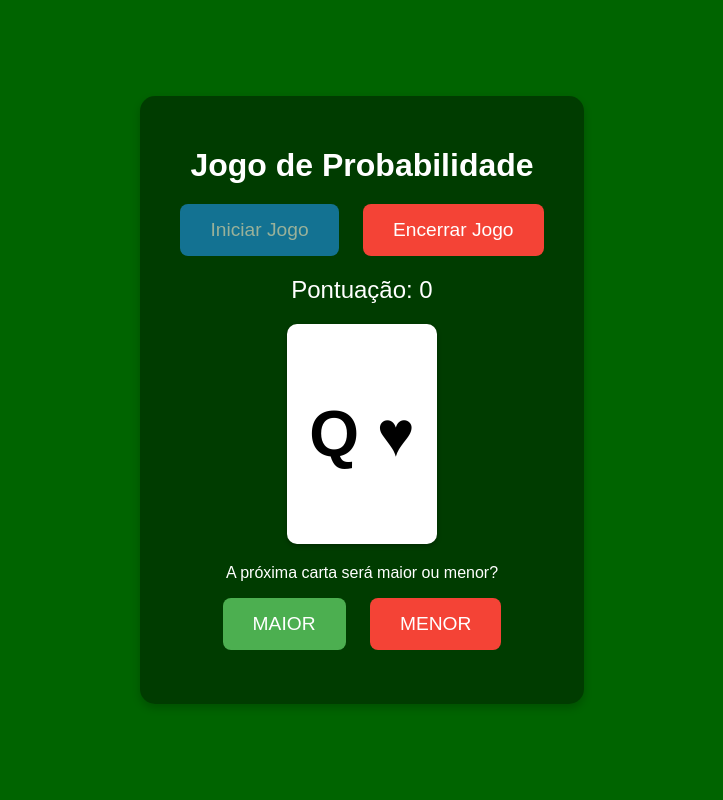
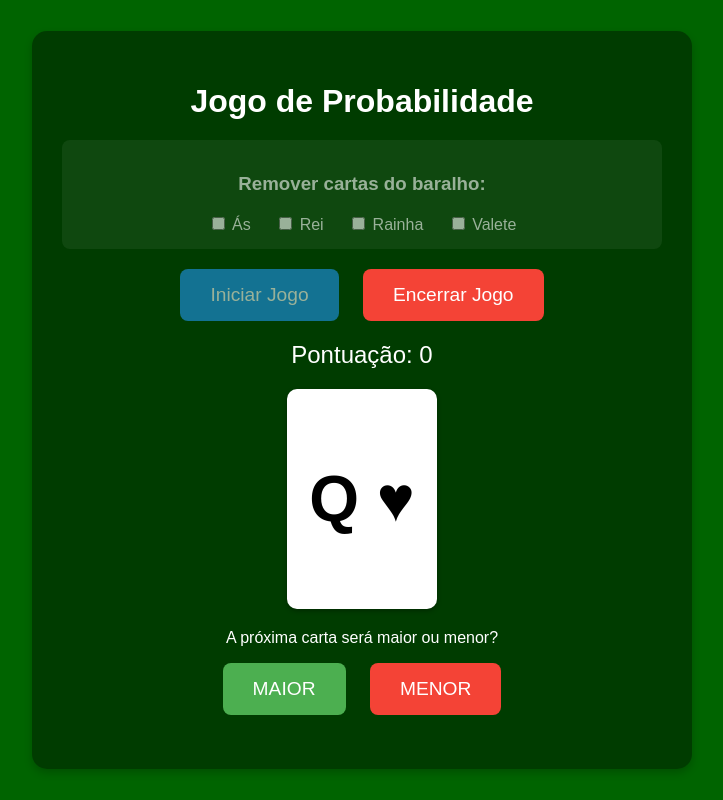
Before and after one commit to GitHub2459/Js-game, a plain HTML site: page index.html in a window 1280 px wide. Both pictures are taken after a click on the button "Iniciar Jogo". Shown: the whole page, without its empty margins (278-1001 px from the left). Drawn offline with Linux system fonts and the light colour scheme.

Commit message:
Update index.html

```diff
--- a/index.html
+++ b/index.html
@@ -22,6 +22,8 @@
             padding: 30px;
             border-radius: 15px;
             box-shadow: 0 4px 8px rgba(0, 0, 0, 0.2);
+            width: 90%;
+            max-width: 600px;
         }
         h1 {
             margin-bottom: 20px;
@@ -98,11 +100,30 @@
             pointer-events: none;
             opacity: 0.6;
         }
+        .prob-controls {
+            margin-bottom: 20px;
+            padding: 15px;
+            background-color: rgba(255, 255, 255, 0.1);
+            border-radius: 8px;
+        }
+        .prob-controls label {
+            margin: 0 10px;
+            cursor: pointer;
+        }
     </style>
 </head>
 <body>
     <div class="container">
         <h1>Jogo de Probabilidade</h1>
+
+        <div class="prob-controls">
+            <h3>Remover cartas do baralho:</h3>
+            <label><input type="checkbox" id="removeAces"> Ás</label>
+            <label><input type="checkbox" id="removeKings"> Rei</label>
+            <label><input type="checkbox" id="removeQueens"> Rainha</label>
+            <label><input type="checkbox" id="removeJacks"> Valete</label>
+        </div>
+
         <div class="game-controls">
             <button id="btnIniciar">Iniciar Jogo</button>
             <button id="btnEncerrar" class="disabled">Encerrar Jogo</button>
@@ -131,6 +152,12 @@
             const cartaAtualElement = document.getElementById('cartaAtual');
             const perguntaElement = document.getElementById('pergunta');
             const botoesPalpite = document.querySelector('.buttons');
+            const probControls = document.querySelector('.prob-controls');
+
+            const removeAces = document.getElementById('removeAces');
+            const removeKings = document.getElementById('removeKings');
+            const removeQueens = document.getElementById('removeQueens');
+            const removeJacks = document.getElementById('removeJacks');
 
             let baralho;
             let cartaAtual;
@@ -159,7 +186,23 @@
             }
 
             function iniciarJogo() {
-                baralho = criarBaralho();
+                let baralhoCompleto = criarBaralho();
+
+                // Filtra as cartas com base nas opções do usuário
+                baralho = baralhoCompleto.filter(carta => {
+                    const valorCarta = carta.valor;
+                    if (removeAces.checked && valorCarta === 'A') return false;
+                    if (removeKings.checked && valorCarta === 'K') return false;
+                    if (removeQueens.checked && valorCarta === 'Q') return false;
+                    if (removeJacks.checked && valorCarta === 'J') return false;
+                    return true;
+                });
+
+                if (baralho.length < 2) {
+                    mensagemElement.textContent = "Selecione menos cartas para remover. O baralho está muito pequeno.";
+                    return;
+                }
+
                 embaralhar(baralho);
                 pontuacao = 0;
                 pontuacaoElement.textContent = `Pontuação: ${pontuacao}`;
@@ -169,6 +212,7 @@
                 jogoAtivo = true;
                 btnIniciar.classList.add('disabled');
                 btnEncerrar.classList.remove('disabled');
+                probControls.classList.add('disabled'); // Desabilita as opções de prob.
                 perguntaElement.classList.remove('hidden');
                 botoesPalpite.classList.remove('hidden');
             }
@@ -183,6 +227,7 @@
                 mensagemElement.textContent = 'Jogo encerrado.';
                 btnIniciar.classList.remove('disabled');
                 btnEncerrar.classList.add('disabled');
+                probControls.classList.remove('disabled'); // Habilita as opções de prob.
                 perguntaElement.classList.add('hidden');
                 botoesPalpite.classList.add('hidden');
             }
@@ -236,7 +281,6 @@
             btnMaior.addEventListener('click', () => verificarPalpite('maior'));
             btnMenor.addEventListener('click', () => verificarPalpite('menor'));
 
-            // Inicialmente, o jogo não está ativo e a primeira carta está oculta
             cardValueElement.textContent = '?';
         });
     </script>
```
